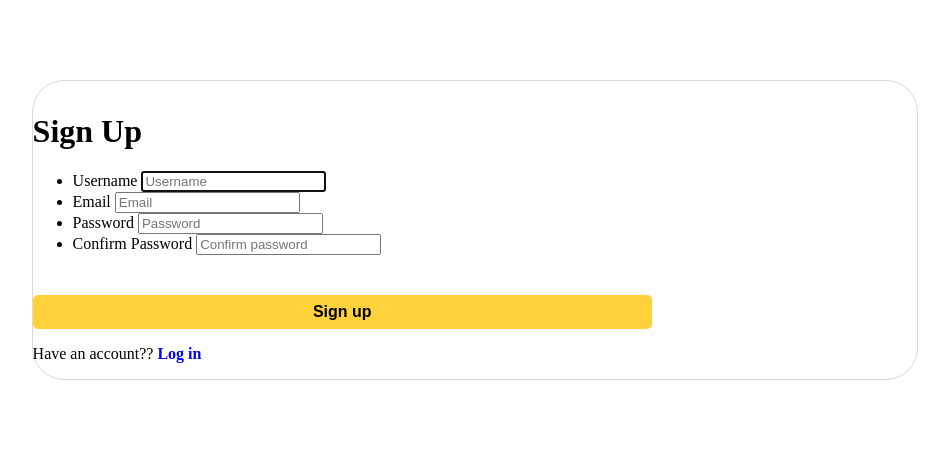
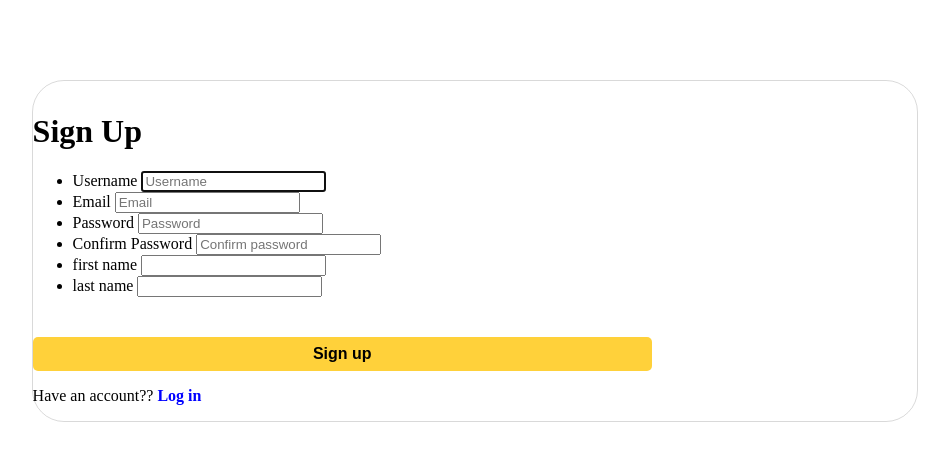
Before and after one commit to umerghayaz/django_profile, a Django app: page /register/ in a window 1280 px wide. Shown: the part 26-487 px from the top of the page, without its empty margins (165-1114 px from the left). Run offline with Django 4.2, Linux system fonts and the light colour scheme.

Commit message:
Add all my files

```diff
--- a/profileapp/forms.py
+++ b/profileapp/forms.py
@@ -9,7 +9,7 @@ from django.forms.widgets import FileInput
 class CreateUserForm(UserCreationForm):
     class Meta:
         model = User
-        fields = ['username', 'email', 'password1', 'password2']
+        fields = ['username', 'email', 'password1', 'password2','first_name','last_name']
 
 
 class ProfileForm(ModelForm):
--- a/profileapp/templates/profileapp/register_page.html
+++ b/profileapp/templates/profileapp/register_page.html
@@ -74,8 +74,16 @@
                 {{form.password2.errors}}
                 {{form.password2}}
               </li>
-
-
+     <li class="confirm-pass">
+                <label for="">first name</label>
+                {{form.first_name.errors}}
+                {{form.first_name}}
+              </li>
+ <li class="confirm-pass">
+                <label for="">last name</label>
+                {{form.last_name.errors}}
+                {{form.last_name}}
+              </li>
           </ul>
 
           <button class="signup-button">Sign up</button>
```
Also changed, not shown: profileapp/templates/profileapp/profile.html (+21 -14 lines), media/logo_4MNn4Wd.png (added).
